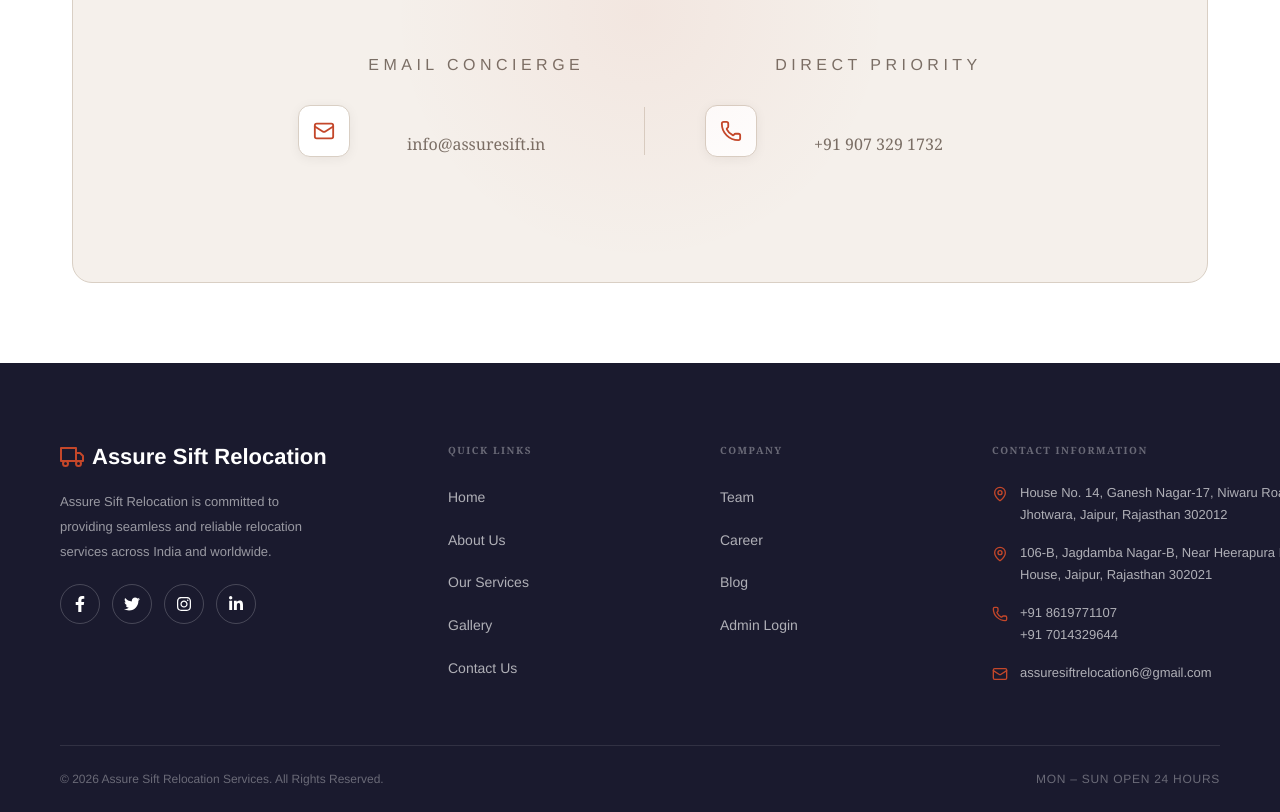
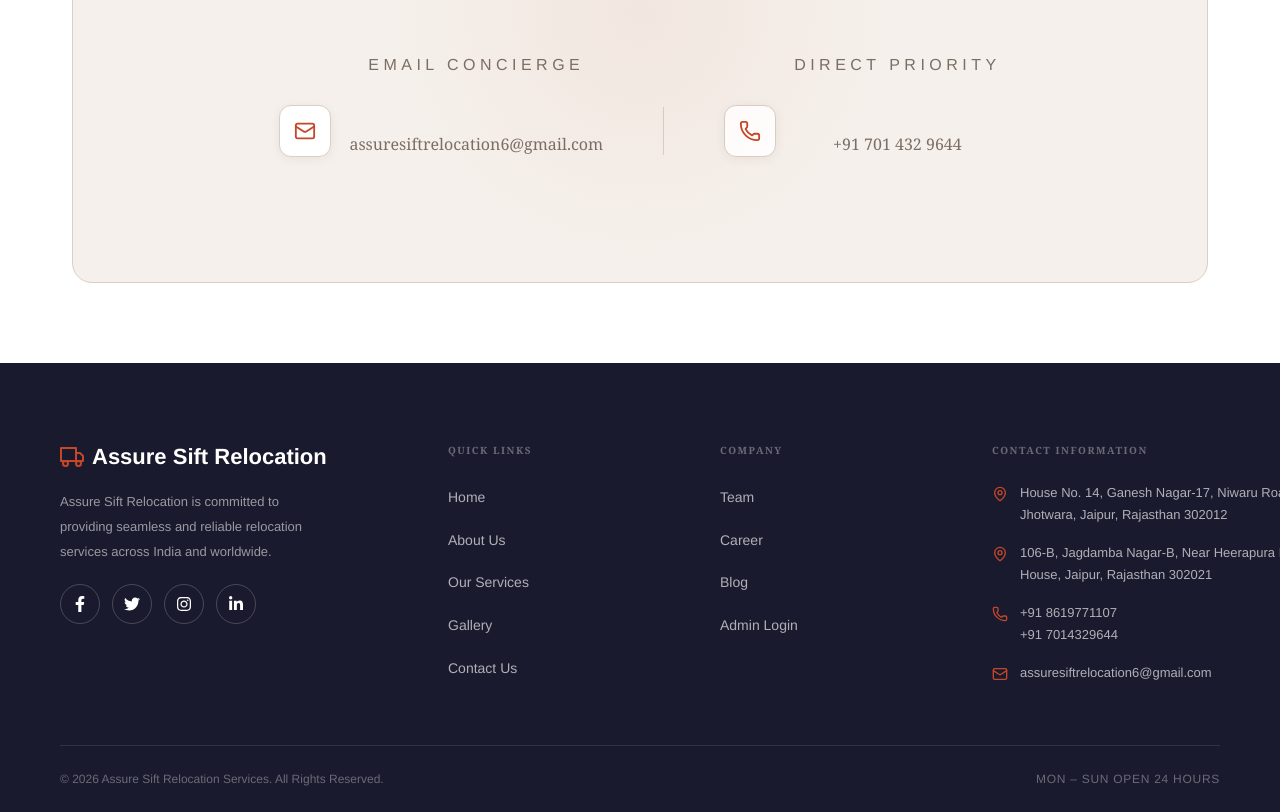
Before and after one commit to codewithabhigithub/Assure-Sift, a Next.js app in the folder frontend/: page /payment in a window 1280 px wide. Shown: the part 1880-2692 px from the top of the page. Built offline with nearby package versions, Linux system fonts and the light colour scheme; no server answers.

Commit message:
Update page.js

```diff
--- a/frontend/src/app/payment/page.js
+++ b/frontend/src/app/payment/page.js
@@ -644,7 +644,7 @@
                 <div className="pp-contact-icon"><Mail size={22} /></div>
                 <div>
                   <p className="pp-contact-label">Email Concierge</p>
-                  <p className="pp-contact-value">info@assuresift.in</p>
+                  <p className="pp-contact-value">assuresiftrelocation6@gmail.com</p>
                 </div>
               </div>
               <div className="pp-contact-divider" />
@@ -652,7 +652,7 @@
                 <div className="pp-contact-icon"><Phone size={22} /></div>
                 <div>
                   <p className="pp-contact-label">Direct Priority</p>
-                  <p className="pp-contact-value">+91 907 329 1732</p>
+                  <p className="pp-contact-value">+91 701 432 9644</p>
                 </div>
               </div>
             </div>
```
